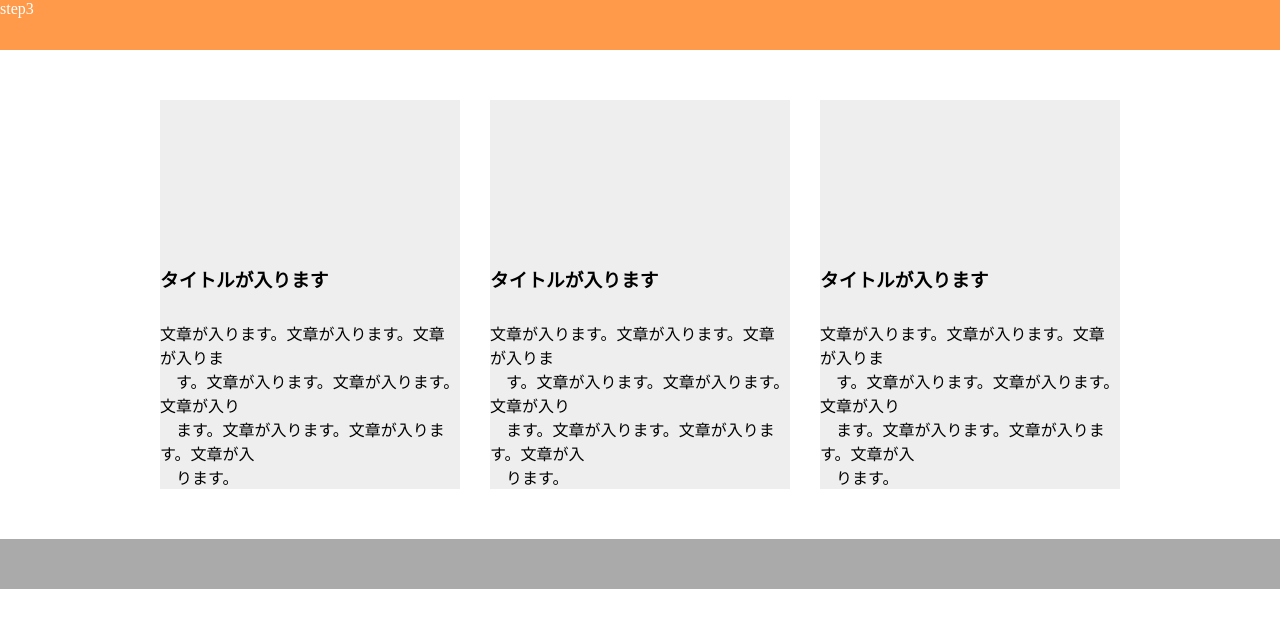
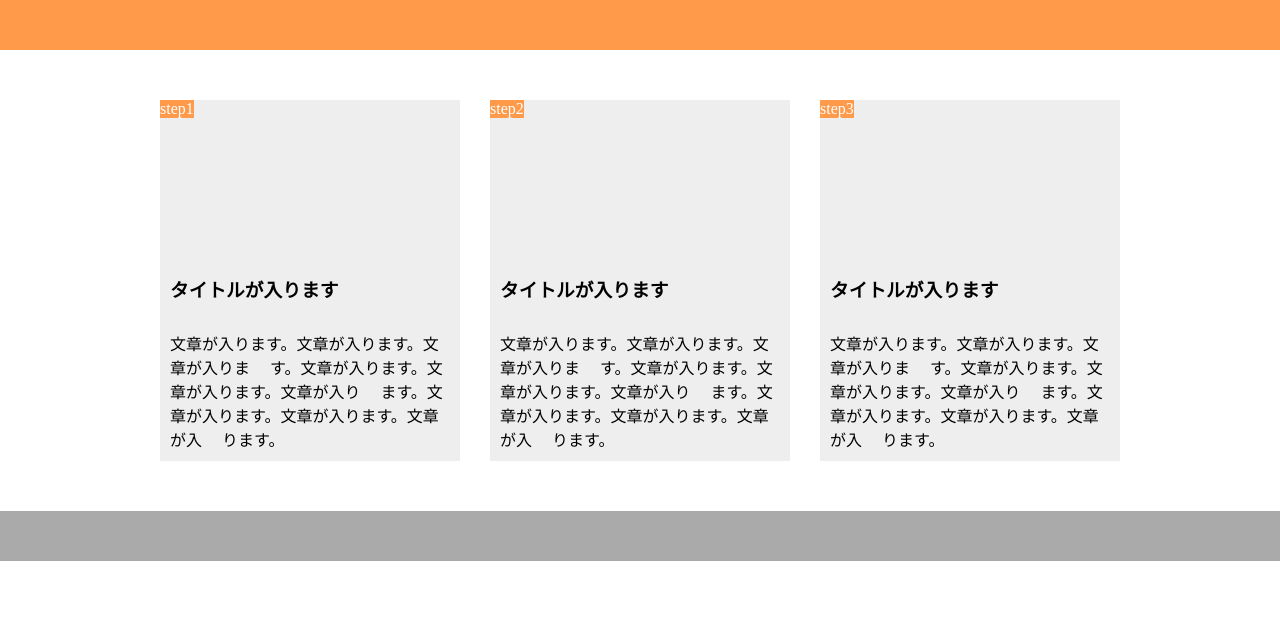
Before and after one commit to koto1996/HTML9-2, a plain HTML site: page index.html in a window 1280 px wide. Drawn offline with Linux system fonts and the light colour scheme.

Commit message:
HTML9-2 Add

```diff
--- a/index.html
+++ b/index.html
@@ -10,33 +10,33 @@
 
      </header>
   <main>
-    <div class ="box">
+    <div class ="item-box">
     <div class="img1"></div>
         <div class="step-num">step1</div>
            <h3 class="title">タイトルが入ります</h3>
-           　<p>文章が入ります。文章が入ります。文章が入りま<br>
-           　す。文章が入ります。文章が入ります。文章が入り<br>
-           　ます。文章が入ります。文章が入ります。文章が入<br>
+           　<p>文章が入ります。文章が入ります。文章が入りま
+           　す。文章が入ります。文章が入ります。文章が入り
+           　ます。文章が入ります。文章が入ります。文章が入
            　ります。</p>
      </div>
 
-       <div class ="box">
+       <div class ="item-box">
        <div class="img2"></div>
         <div class="step-num">step2</div>
            <h3 class="title">タイトルが入ります</h3>
-           　<p>文章が入ります。文章が入ります。文章が入りま<br>
-           　す。文章が入ります。文章が入ります。文章が入り<br>
-           　ます。文章が入ります。文章が入ります。文章が入<br>
+           　<p>文章が入ります。文章が入ります。文章が入りま
+           　す。文章が入ります。文章が入ります。文章が入り
+           　ます。文章が入ります。文章が入ります。文章が入
            　ります。</p>
      </div>
 
-      <div class ="box">
+      <div class ="item-box">
        <div class="img3"></div>
         <div class="step-num">step3</div>
            <h3 class="title">タイトルが入ります</h3>
-           　<p>文章が入ります。文章が入ります。文章が入りま<br>
-           　す。文章が入ります。文章が入ります。文章が入り<br>
-           　ます。文章が入ります。文章が入ります。文章が入<br>
+           　<p>文章が入ります。文章が入ります。文章が入りま
+           　す。文章が入ります。文章が入ります。文章が入り
+           　ます。文章が入ります。文章が入ります。文章が入
            　ります。</p>
      </div>
 
--- a/style.css
+++ b/style.css
@@ -11,19 +11,19 @@ header{
 
 main{
   width:960px;
-  margin:50px auto;
+  margin: 50px auto;
   display: flex;
 }
 
-.box{
+.item-box{
   width: 300px;
   margin-right:30px;
-  padding: 10px
-  position: relative;
+  padding: 10px;
+  position:relative;
   background-color: #eee;
 }
 
-.box:last-child{
+.item-box:last-child{
   margin-right:0;
 }
 
```
